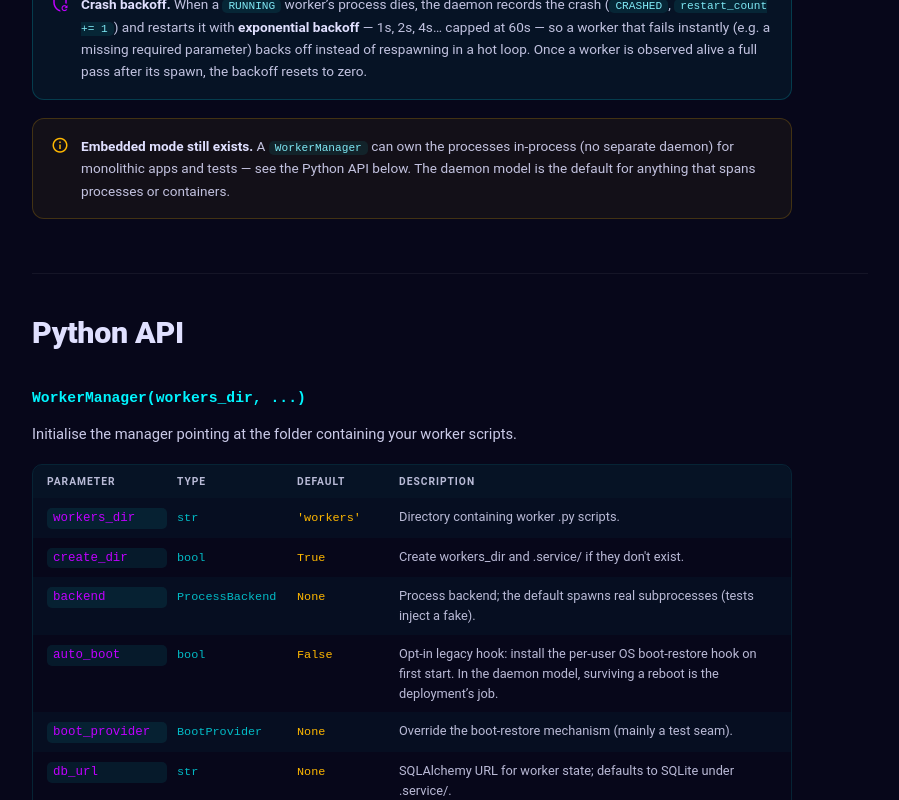
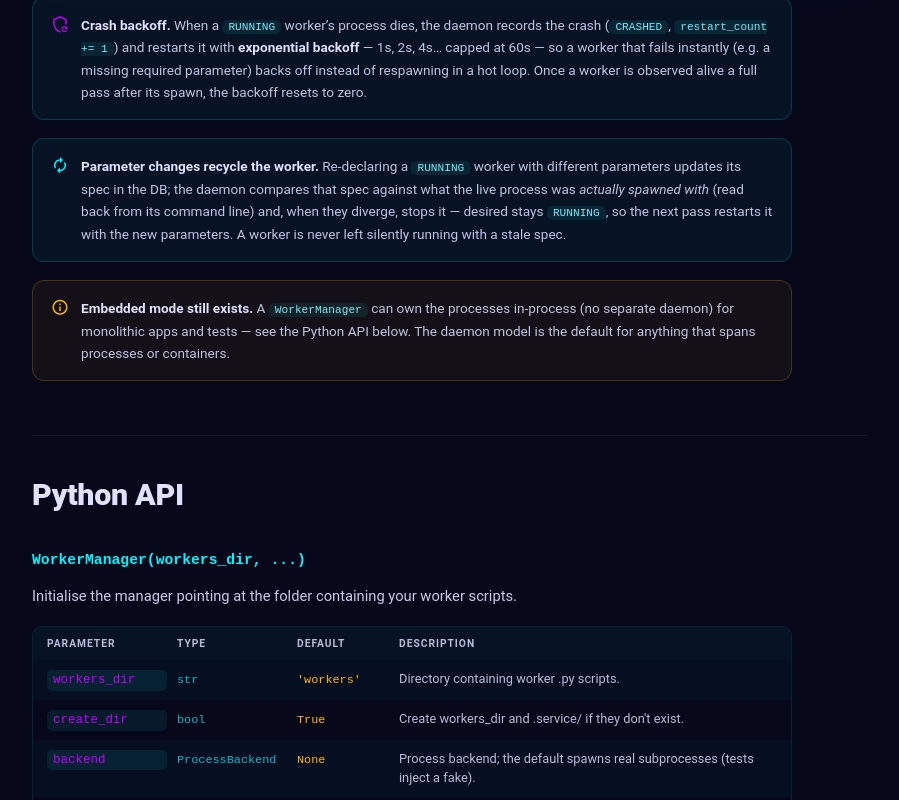
Before and after one commit to giovanni-colasanto/crazy-workers-fe, a Vue app: page /docs in a window 1280 px wide. Shown: the part 4560-5360 px from the top of the page, without its empty margins (338-1237 px from the left). Built offline with nearby package versions, Linux system fonts and the light colour scheme.

Commit message:
docs(site): document the stale-params recycle behaviour (crazy-workers v1.5.4)

```diff
--- a/src/pages/DocsPage.vue
+++ b/src/pages/DocsPage.vue
@@ -161,6 +161,16 @@
               Once a worker is observed alive a full pass after its spawn, the backoff resets to zero.
             </div>
           </div>
+          <div class="callout">
+            <v-icon icon="mdi-autorenew" size="18" color="#00F5FF" />
+            <div>
+              <strong>Parameter changes recycle the worker.</strong> Re-declaring a <code>RUNNING</code>
+              worker with different parameters updates its spec in the DB; the daemon compares that spec
+              against what the live process was <em>actually spawned with</em> (read back from its command
+              line) and, when they diverge, stops it — desired stays <code>RUNNING</code>, so the next pass
+              restarts it with the new parameters. A worker is never left silently running with a stale spec.
+            </div>
+          </div>
           <div class="callout warn">
             <v-icon icon="mdi-information-outline" size="18" color="#FFB800" />
             <div>
@@ -267,7 +277,7 @@
           <CodeBlock lang="bash" :code="code.cliStatus" />
 
           <h3 class="doc-h3"><code>start</code></h3>
-          <p class="doc-p"><em>Requests</em> a worker to run — it sets <code>desired_status = RUNNING</code>; the daemon starts it. If <code>worker_type</code> is omitted, presents an interactive list of available scripts.</p>
+          <p class="doc-p"><em>Requests</em> a worker to run — it sets <code>desired_status = RUNNING</code>; the daemon starts it. If <code>worker_type</code> is omitted, presents an interactive list of available scripts. Re-running <code>start</code> on a worker that is already <code>RUNNING</code> with different <code>--params</code> recycles it: the daemon restarts the process with the new parameters within a couple of reconcile passes.</p>
           <CodeBlock lang="bash" :code="code.cliStart" />
 
           <h3 class="doc-h3"><code>stop</code></h3>
@@ -539,7 +549,7 @@ const parseParamsParams = [
 
 const reconcileTable = [
   { d: 'RUNNING', a: 'no',  act: 'start it — or, if it just died, record the crash and back off before retrying' },
-  { d: 'RUNNING', a: 'yes', act: 'leave it running (and reset the backoff once it has proven healthy)' },
+  { d: 'RUNNING', a: 'yes', act: 'leave it running (and reset the backoff once it has proven healthy) — unless its parameters changed in the DB: then recycle it, so the next pass restarts it with the new spec' },
   { d: 'STOPPED', a: 'yes', act: 'stop it (SIGTERM → SIGKILL)' },
   { d: 'STOPPED', a: 'no',  act: 'nothing — converge a stale RUNNING/CRASHED status to STOPPED' },
 ]
```
